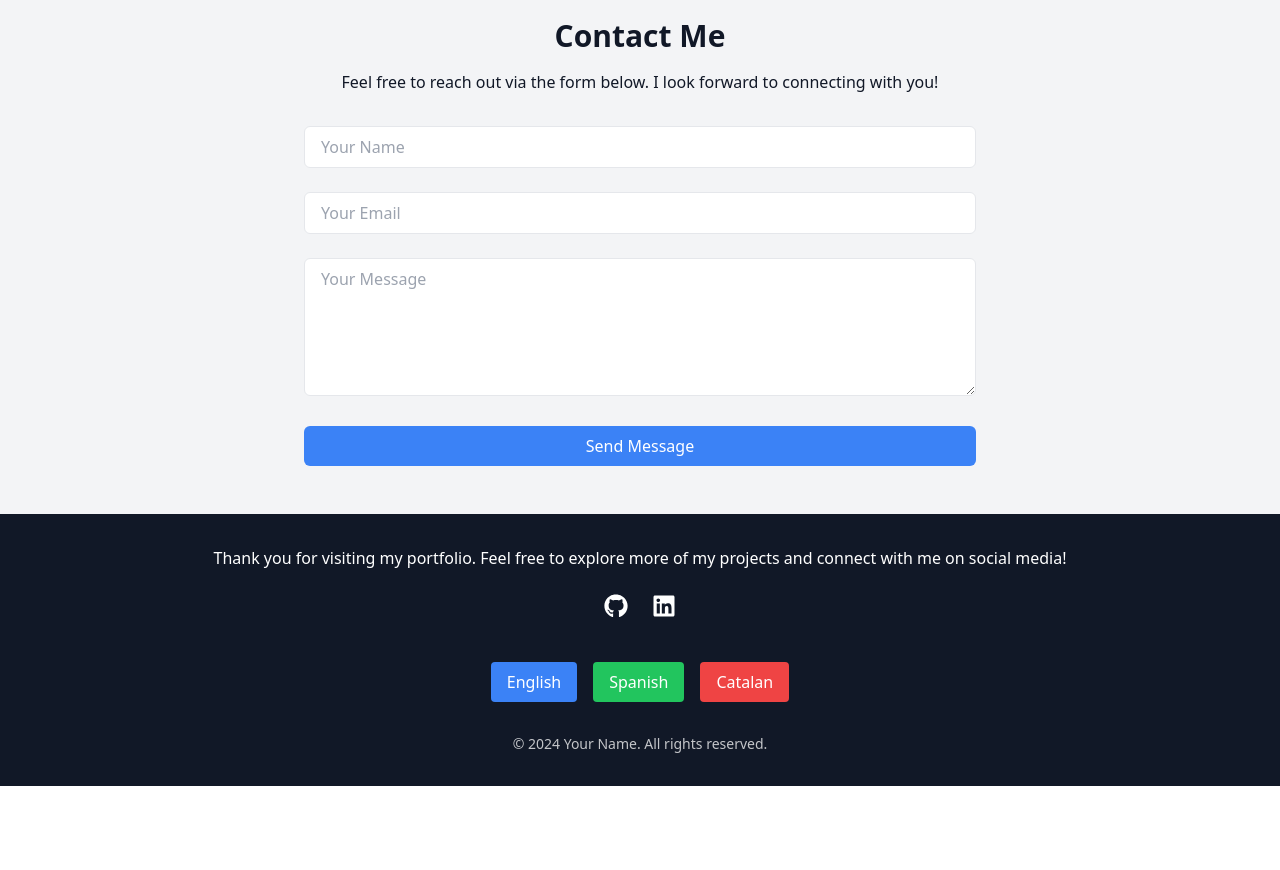
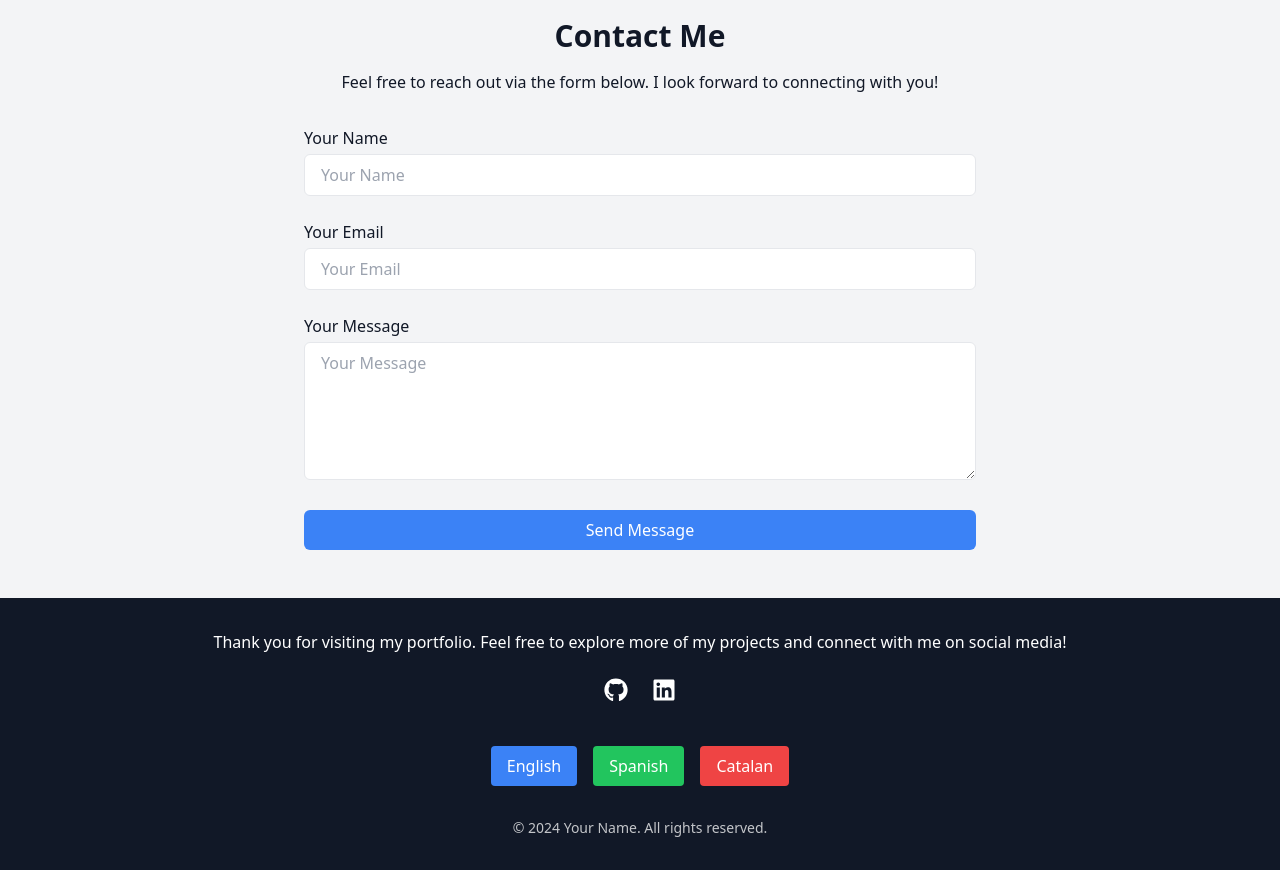
Before and after one commit to JostinFabianCC/portfolio-website, a React (Vite) app: page / in a window 1280 px wide. Shown: the part 2200-3070 px from the top of the page. Before the commit the page ends 2986 px from the top, so only its background shows below. Built offline with nearby package versions, Linux system fonts and the light colour scheme.

Commit message:
Improve accessibility and design of contact form

```diff
--- a/src/components/sections/Contact.jsx
+++ b/src/components/sections/Contact.jsx
@@ -1,10 +1,10 @@
-import React, { useState } from 'react';
+import React, {useState} from 'react';
 import useFormValidation from '../../hooks/useFormValidation';
 import submitForm from '../../utils/submitForm';
-import { useTranslation } from 'react-i18next';
+import {useTranslation} from 'react-i18next';
 
 const Contact = () => {
-    const { t } = useTranslation();
+    const {t} = useTranslation();
 
     // Hook personalizado para manejar el estado del formulario y la validación
     const {
@@ -21,6 +21,7 @@ const Contact = () => {
     });
 
     const [formStatus, setFormStatus] = useState(null); // 'success', 'error'
+    const [isSubmitting, setIsSubmitting] = useState(false); // Indicador de envío
 
     const handleSubmit = async (e) => {
         e.preventDefault();
@@ -31,13 +32,17 @@ const Contact = () => {
             return;
         }
 
+        setIsSubmitting(true);
+
         try {
             await submitForm(formData);
             setFormStatus('success');
             setFormErrors({});
-            setFormData({ name: '', email: '', message: '' }); // Reset form
+            setFormData({name: '', email: '', message: ''}); // Reset form
         } catch (error) {
             setFormStatus('error');
+        } finally {
+            setIsSubmitting(false);
         }
     };
 
@@ -47,56 +52,92 @@ const Contact = () => {
                 <h2 className="text-3xl font-bold mb-4">{t('contact.heading')}</h2>
                 <p className="mb-8">{t('contact.description')}</p>
 
-                <form onSubmit={handleSubmit} className="space-y-6">
-                    <div>
+                <form onSubmit={handleSubmit} className="space-y-6" noValidate>
+                    <div className="text-left">
+                        <label htmlFor="name" className="block mb-1 font-medium">
+                            {t('contact.form.name')}
+                        </label>
                         <input
+                            id="name"
                             type="text"
                             name="name"
                             value={formData.name}
                             onChange={handleChange}
                             placeholder={t('contact.form.name')}
-                            className="w-full px-4 py-2 border rounded-md focus:outline-none focus:ring-2 focus:ring-blue-400"
-                            required
+                            className={`w-full px-4 py-2 border rounded-md focus:outline-none focus:ring-2 focus:ring-blue-400 ${formErrors.name ? 'border-red-500' : ''}`}
+                            aria-invalid={formErrors.name ? 'true' : 'false'}
+                            aria-describedby={formErrors.name ? 'name-error' : null}
                         />
-                        {formErrors.name && <p className="text-red-500 mt-1">{formErrors.name}</p>}
+                        {formErrors.name && (
+                            <p id="name-error" className="text-red-500 mt-1" role="alert">
+                                {formErrors.name}
+                            </p>
+                        )}
                     </div>
-                    <div>
+
+                    <div className="text-left">
+                        <label htmlFor="email" className="block mb-1 font-medium">
+                            {t('contact.form.email')}
+                        </label>
                         <input
+                            id="email"
                             type="email"
                             name="email"
                             value={formData.email}
                             onChange={handleChange}
                             placeholder={t('contact.form.email')}
-                            className="w-full px-4 py-2 border rounded-md focus:outline-none focus:ring-2 focus:ring-blue-400"
-                            required
+                            className={`w-full px-4 py-2 border rounded-md focus:outline-none focus:ring-2 focus:ring-blue-400 ${formErrors.email ? 'border-red-500' : ''}`}
+                            aria-invalid={formErrors.email ? 'true' : 'false'}
+                            aria-describedby={formErrors.email ? 'email-error' : null}
                         />
-                        {formErrors.email && <p className="text-red-500 mt-1">{formErrors.email}</p>}
+                        {formErrors.email && (
+                            <p id="email-error" className="text-red-500 mt-1" role="alert">
+                                {formErrors.email}
+                            </p>
+                        )}
                     </div>
-                    <div>
+
+                    <div className="text-left">
+                        <label htmlFor="message" className="block mb-1 font-medium">
+                            {t('contact.form.message')}
+                        </label>
                         <textarea
+                            id="message"
                             name="message"
                             value={formData.message}
                             onChange={handleChange}
                             placeholder={t('contact.form.message')}
-                className="w-full px-4 py-2 border rounded-md focus:outline-none focus:ring-2 focus:ring-blue-400"
+                            className={`w-full px-4 py-2 border rounded-md focus:outline-none focus:ring-2 focus:ring-blue-400 ${formErrors.message ? 'border-red-500' : ''}`}
                             rows="5"
-                required
+                            aria-invalid={formErrors.message ? 'true' : 'false'}
+                            aria-describedby={formErrors.message ? 'message-error' : null}
                         />
-                        {formErrors.message && <p className="text-red-500 mt-1">{formErrors.message}</p>}
+                        {formErrors.message && (
+                            <p id="message-error" className="text-red-500 mt-1" role="alert">
+                                {formErrors.message}
+                            </p>
+                        )}
                     </div>
+
                     <button
                         type="submit"
-                        className="w-full bg-blue-500 text-white py-2 rounded-md hover:bg-blue-600 transition-colors"
+                        className={`w-full bg-blue-500 text-white py-2 rounded-md hover:bg-blue-600 transition-colors ${isSubmitting ? 'opacity-50 cursor-not-allowed' : ''}`}
+                        aria-label={t('contact.form.submit')}
+                        disabled={isSubmitting}
                     >
-                        {t('contact.form.submit')}
+                        {isSubmitting ? t('contact.form.sending') : t('contact.form.submit')}
                     </button>
                 </form>
 
                 {formStatus === 'success' && (
-                    <p className="mt-4 text-green-500">{t('contact.successMessage')}</p>
+                    <p className="mt-4 text-green-500" role="status">
+                        {t('contact.successMessage')}
+                    </p>
                 )}
                 {formStatus === 'error' && (
-                    <p className="mt-4 text-red-500">{t('contact.errorMessage')}</p>
+                    <p className="mt-4 text-red-500" role="alert">
+                        {t('contact.errorMessage')}
+                    </p>
                 )}
             </div>
         </section>
--- a/src/locales/ca.json
+++ b/src/locales/ca.json
@@ -31,7 +31,8 @@
       "name": "El teu Nom",
       "email": "El teu Correu",
       "message": "El teu Missatge",
-      "submit": "Enviar Missatge"
+      "submit": "Enviar Missatge",
+      "sending": "Enviant..."
     },
     "error": {
       "name": "El nom és obligatori",
--- a/src/locales/en.json
+++ b/src/locales/en.json
@@ -31,7 +31,8 @@
       "name": "Your Name",
       "email": "Your Email",
       "message": "Your Message",
-      "submit": "Send Message"
+      "submit": "Send Message",
+      "sending": "Sending..."
     },
     "error": {
       "name": "Name is required",
--- a/src/locales/es.json
+++ b/src/locales/es.json
@@ -31,7 +31,8 @@
       "name": "Tu Nombre",
       "email": "Tu Correo",
       "message": "Tu Mensaje",
-      "submit": "Enviar Mensaje"
+      "submit": "Enviar Mensaje",
+      "sending": "Enviando..."
     },
     "error": {
       "name": "El nombre es obligatorio",
```
Lines whose indentation alone changed are shown as unchanged.
